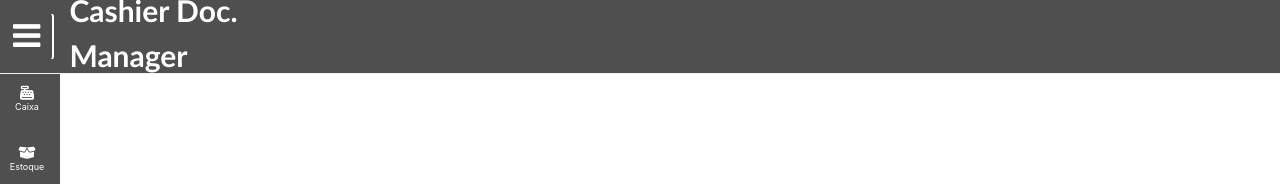
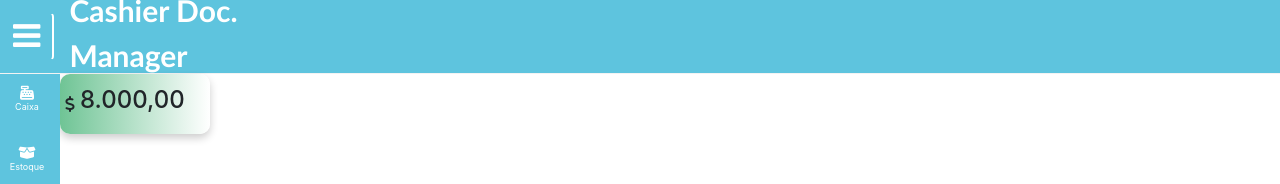
Before and after one commit to gusta-of/projeto-2-automacao-comercial, an Angular app in the folder CashierDocManager/: page / in a window 1280 px wide. Shown: the top 184 px of the page. Built offline with nearby package versions, Linux system fonts and the light colour scheme; what primeng would draw is missing.

Commit message:
gustavo-fernandes: corrige cionflito

```diff
--- a/CashierDocManager/src/app/caixa/caixa.component.html
+++ b/CashierDocManager/src/app/caixa/caixa.component.html
@@ -1,4 +1,7 @@
 <div class="d-flex bd-highlight mb-3">
+        <div>
+                <cards-CDM></cards-CDM>
+        </div>
 
         <div class="box-grid">
                 <grid-caixa-CDM></grid-caixa-CDM>
--- a/CashierDocManager/src/app/caixa/caixa.module.ts
+++ b/CashierDocManager/src/app/caixa/caixa.module.ts
@@ -1,17 +1,19 @@
 import { NgModule } from '@angular/core';
 import { CommonModule } from '@angular/common';
-import { CaixaComponent } from './caixa.component';
 import { ButtonModule } from 'primeng/button';
 import { BrowserModule } from '@angular/platform-browser';
 import { BrowserAnimationsModule } from '@angular/platform-browser/animations';
 import { GridCaixaComponent } from './grid-caixa/grid-caixa.component';
 import { TableModule } from "primeng/table";
 import { CaixaMenuComponent } from './caixa-menu/caixa-menu.component';
+import { CardsComponent } from './cards/cards.component';
 
 @NgModule({
   declarations: [
     GridCaixaComponent,
-    CaixaMenuComponent],
+    CaixaMenuComponent,
+    CardsComponent
+  ],
   imports: [
     BrowserModule,
     BrowserAnimationsModule,
@@ -21,7 +23,8 @@ import { CaixaMenuComponent } from './caixa-menu/caixa-menu.component';
   ],
   exports: [
     GridCaixaComponent,
-    CaixaMenuComponent
+    CaixaMenuComponent,
+    CardsComponent
   ]
 })
 export class CaixaModule { }
--- /dev/null
+++ b/CashierDocManager/src/app/caixa/cards/cards.component.html
@@ -0,0 +1,6 @@
+<div class="box-card">
+        <i class="fas fa-dollar-sign"></i>
+        <div class="box-text">
+                <h4>8.000,00</h4>
+        </div>
+</div>
--- /dev/null
+++ b/CashierDocManager/src/app/caixa/cards/cards.component.scss
@@ -0,0 +1,17 @@
+.box-card{
+    display: flex;
+    flex-direction: row;
+    background-image: linear-gradient(to right, rgb(111, 196, 149) , white);
+    box-shadow: 0 4px 8px 0 rgba(0,0,0,0.2);
+    transition: 0.3s;
+    align-items: center;
+    width: 150px;
+    height: 60px;
+    padding-left: 5px;
+    border-radius: 10px;
+}
+
+.box-text{
+    align-items: center;
+    padding-left: 5px;
+}
--- /dev/null
+++ b/CashierDocManager/src/app/caixa/cards/cards.component.ts
@@ -0,0 +1,15 @@
+import { Component, OnInit } from '@angular/core';
+
+@Component({
+  selector: 'cards-CDM',
+  templateUrl: './cards.component.html',
+  styleUrls: ['./cards.component.scss']
+})
+export class CardsComponent implements OnInit {
+
+  constructor() { }
+
+  ngOnInit() {
+  }
+
+}
--- a/CashierDocManager/src/app/menu-lateral/menu-lateral.component.scss
+++ b/CashierDocManager/src/app/menu-lateral/menu-lateral.component.scss
@@ -29,7 +29,7 @@
     .sidebar {
         overflow: hidden !important;
         width: 90px !important;
-        background-color:#4F4F4F!important;
+        background-color:#5EC4DE!important;
         height: 100% !important;
         min-height: calc(100vh - 73px);
     }
--- a/CashierDocManager/src/app/menu-superior/menu-superior.component.html
+++ b/CashierDocManager/src/app/menu-superior/menu-superior.component.html
@@ -1,5 +1,5 @@
 <nav class="static-top">
-<div style="background: #4F4F4F;" class="menu-superior d-flex bd-highlight" >
+<div style="background: #5EC4DE;" class="menu-superior d-flex bd-highlight" >
 
         <div class="menu bd-highlight">
             <button (click)="apresentarMenu()" class="btn" id="sidebarToggle" href="#">
--- a/CashierDocManager/src/app/menu-superior/menu-superior.component.scss
+++ b/CashierDocManager/src/app/menu-superior/menu-superior.component.scss
@@ -1,5 +1,5 @@
 .logout-icon{
-    color: #4F4F4F !important;
+    color: #5EC4DE !important;
     border-left: solid 1px!important;
 }
 .navbar {
@@ -19,7 +19,7 @@
 nav.navbar.navbar-expand.navbar-dark.bg-dark.static-top {
     /*background: linear-gradient(to right, #121212, #f34e54) left bottom #777 no-repeat;*/
     background-size: 100% 1px;
-    border-bottom: 1px solid #4F4F4F;
+    border-bottom: 1px solid #5EC4DE;
     margin-right: -266px;
 }
 
@@ -45,11 +45,11 @@ nav.navbar.navbar-expand.navbar-dark.bg-dark.static-top {
 }
 
 .navbar-dark .navbar-brand {
-    color: #29314e !important;
+    color: #5EC4DE !important;
 }
 
 #sidebarToggle{
-    background-color:#4F4F4F !important;
+    background-color:#5EC4DE !important;
     /*min-width: 90px;*/
 }
 
@@ -59,7 +59,7 @@ nav.navbar.navbar-expand.navbar-dark.bg-dark.static-top {
 }
 
 .dialog{
-    background: #29314e;
+    background: #5EC4DE;
 }
 .nav-link{
     border-radius: 0px 10px!important;
@@ -95,5 +95,5 @@ nav.navbar.navbar-expand.navbar-dark.bg-dark.static-top {
     color:white;
 
 }
-table {background:white;border:1px solid gray}
+table {background:white;border:1px solid #5EC4DE}
 td {border:none}
```
Also changed, not shown: 1 other file (tests, documents, lock files or other folders).
